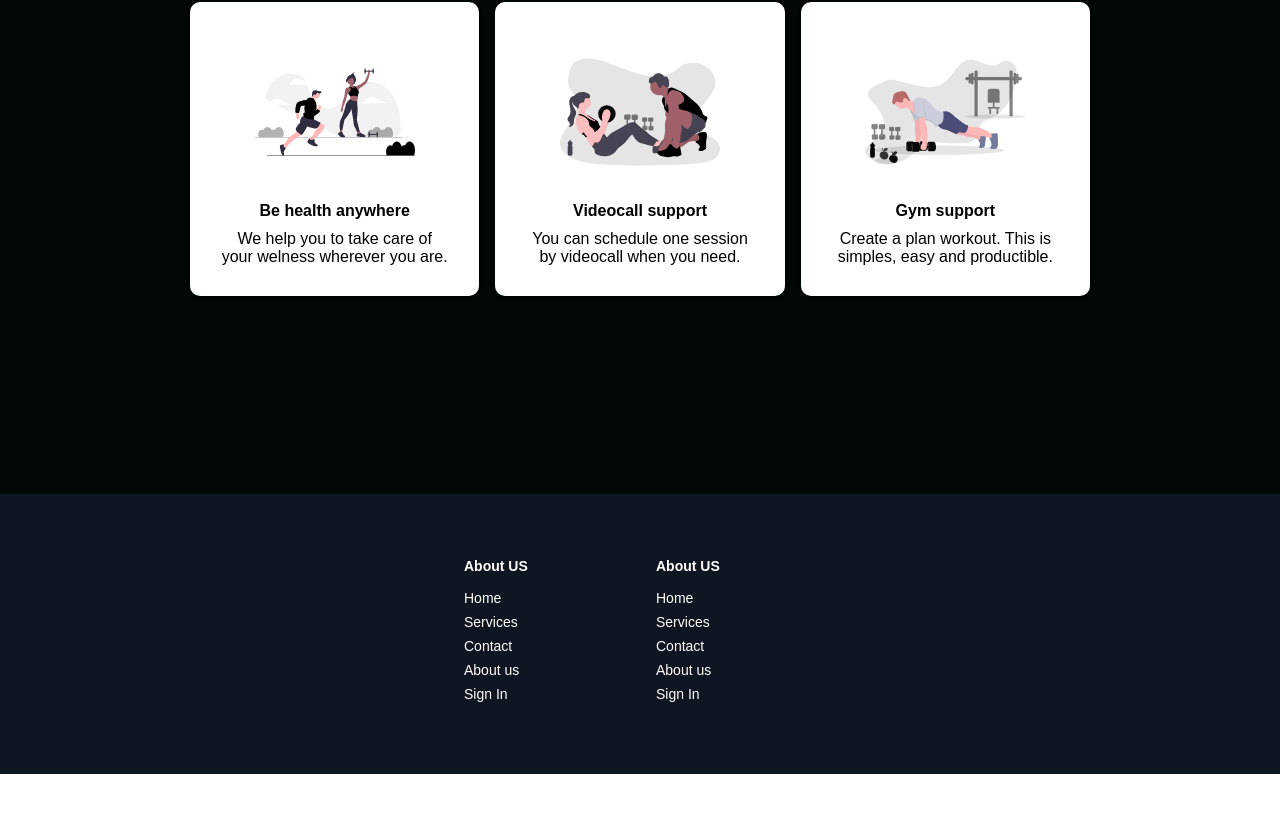
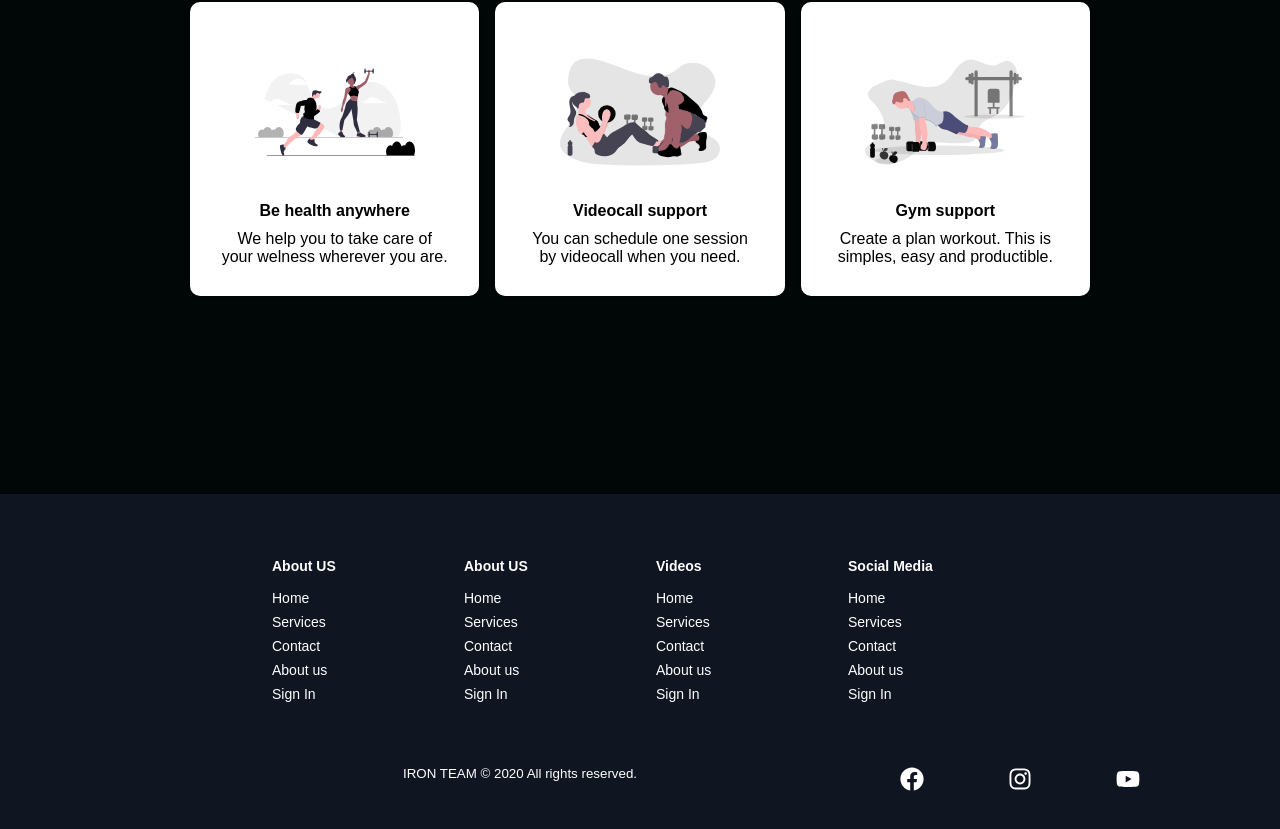
Before and after one commit to eduardobaia/react-websit-smooth-scroll, a React (Create React App) app: page / in a window 1280 px wide. Shown: the part 3766-4595 px from the top of the page. Before the commit the page ends 4540 px from the top, so only its background shows below. Built offline with nearby package versions, Linux system fonts and the light colour scheme; a web font is replaced by a local one.

Commit message:
add icons part container

```diff
--- a/src/components/Footer/FooterElements.js
+++ b/src/components/Footer/FooterElements.js
@@ -67,3 +67,51 @@ export const FooterLink = styled(Link)`
         transition: 0.3s ease-in-out;
     }
 `;
+
+
+export const SocialMedia = styled.div`
+    max-width: 1000px;
+    width: 100%;
+`;
+export const SocialMediaWrap = styled.div`
+    display: flex;
+    justify-content: space-between;
+    align-items: center;
+    max-width: 1100px;
+    margin: 40px auto 0 auto;
+
+    @media screen and (max-width: 820px){
+        flex-direction: column;
+    }
+`;
+
+export const SocialLogo = styled(Link)`
+    color: #fff;
+    justify-self: start;
+    cursor: pointer;
+    text-decoration: none;
+    font-size: 1.5rem;
+    display: flex;
+    align-items: center;
+    margin-bottom: 16px;
+    font-weight: bold;
+`;
+
+
+export const WebSiteRights = styled.small`
+    color: #fff;
+    margin-bottom: 16px;
+`;
+
+
+export const SocialIcons = styled.div`
+    display: flex;
+    justify-content: space-between;
+    align-items: center;
+    width: 240px;
+`;
+
+export const SocialIconLink = styled.a`
+    color: #fff;
+    font-size: 24px;
+`;
--- a/src/components/Footer/index.js
+++ b/src/components/Footer/index.js
@@ -1,4 +1,15 @@
-import React from 'react'
+import React from 'react';
+import { FaFacebook, FaInstagram, FaYoutube } from 'react-icons/fa'
+// import {
+//     FooterContainer,
+//     FooterWrap,
+//     FooterLinksContainer,
+//     FooterLinksWrapper,
+//     FooterLinkItems,
+//     FooterLinkTitle,
+//     FooterLink
+// } from './FooterElements';
+
 import {
     FooterContainer,
     FooterWrap,
@@ -6,7 +17,13 @@ import {
     FooterLinksWrapper,
     FooterLinkItems,
     FooterLinkTitle,
-    FooterLink
+    FooterLink,
+    SocialMedia,
+    SocialMediaWrap,
+    SocialLogo,
+    WebSiteRights,
+    SocialIconLink,
+    SocialIcons
 } from './FooterElements';
 
 const Footer = () => {
@@ -33,8 +50,61 @@ const Footer = () => {
                             <FooterLink to="/signin"> Sign In</FooterLink>
 
                         </FooterLinkItems>
+
+
+                    </FooterLinksWrapper>
+
+
+                    <FooterLinksWrapper>
+                        <FooterLinkItems>
+                            <FooterLinkTitle> Videos</FooterLinkTitle>
+                            <FooterLink to="/signin"> Home</FooterLink>
+                            <FooterLink to="/signin"> Services</FooterLink>
+                            <FooterLink to="/signin">Contact</FooterLink>
+                            <FooterLink to="/signin"> About us</FooterLink>
+                            <FooterLink to="/signin"> Sign In</FooterLink>
+
+                        </FooterLinkItems>
+                        <FooterLinkItems>
+                            <FooterLinkTitle> Social Media</FooterLinkTitle>
+                            <FooterLink to="/signin"> Home</FooterLink>
+                            <FooterLink to="/signin"> Services</FooterLink>
+                            <FooterLink to="/signin">Contact</FooterLink>
+                            <FooterLink to="/signin"> About us</FooterLink>
+                            <FooterLink to="/signin"> Sign In</FooterLink>
+
+                        </FooterLinkItems>
+
+
                     </FooterLinksWrapper>
                 </FooterLinksContainer>
+
+
+                <SocialMedia>
+                    <SocialMediaWrap>
+                        <SocialLogo to='/'></SocialLogo>
+                        <WebSiteRights>IRON TEAM © {new Date().getFullYear()} All rights reserved.</WebSiteRights>
+                        <SocialIcons>
+                            <SocialIconLink href="/" target="_blank"
+                                arial-label="Facebook">
+                                <FaFacebook />
+                            </SocialIconLink>
+                            <SocialIconLink href="/" target="_blank"
+                                arial-label="Instagram">
+                                <FaInstagram />
+                            </SocialIconLink>
+
+                            <SocialIconLink href="/" target="_blank"
+                                arial-label="Youtube">
+                                <FaYoutube />
+                            </SocialIconLink>
+
+
+
+                        </SocialIcons>
+                    </SocialMediaWrap>
+                </SocialMedia>
+
             </FooterWrap>
         </FooterContainer>
     )
```
